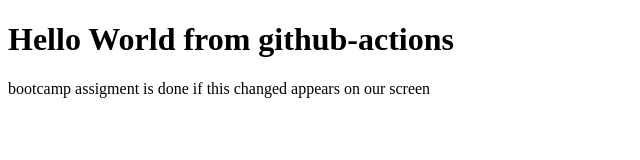
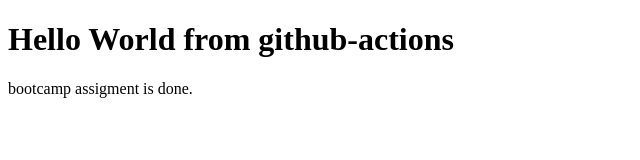
Before and after one commit to TanzeelTasleem/Bootcamp, a plain HTML site: page index.html in a window 1280 px wide. Shown: the whole page, without its empty margins (0-640 px from the left). Drawn offline with Linux system fonts and the light colour scheme.

Commit message:
file added

```diff
--- a/index.html
+++ b/index.html
@@ -7,6 +7,6 @@
 </head>
 <body>
     <h1>Hello World from github-actions </h1>
-    <p>bootcamp assigment is done if this changed appears on our screen</p>
+    <p>bootcamp assigment is done. </p>
 </body>
 </html>
```
